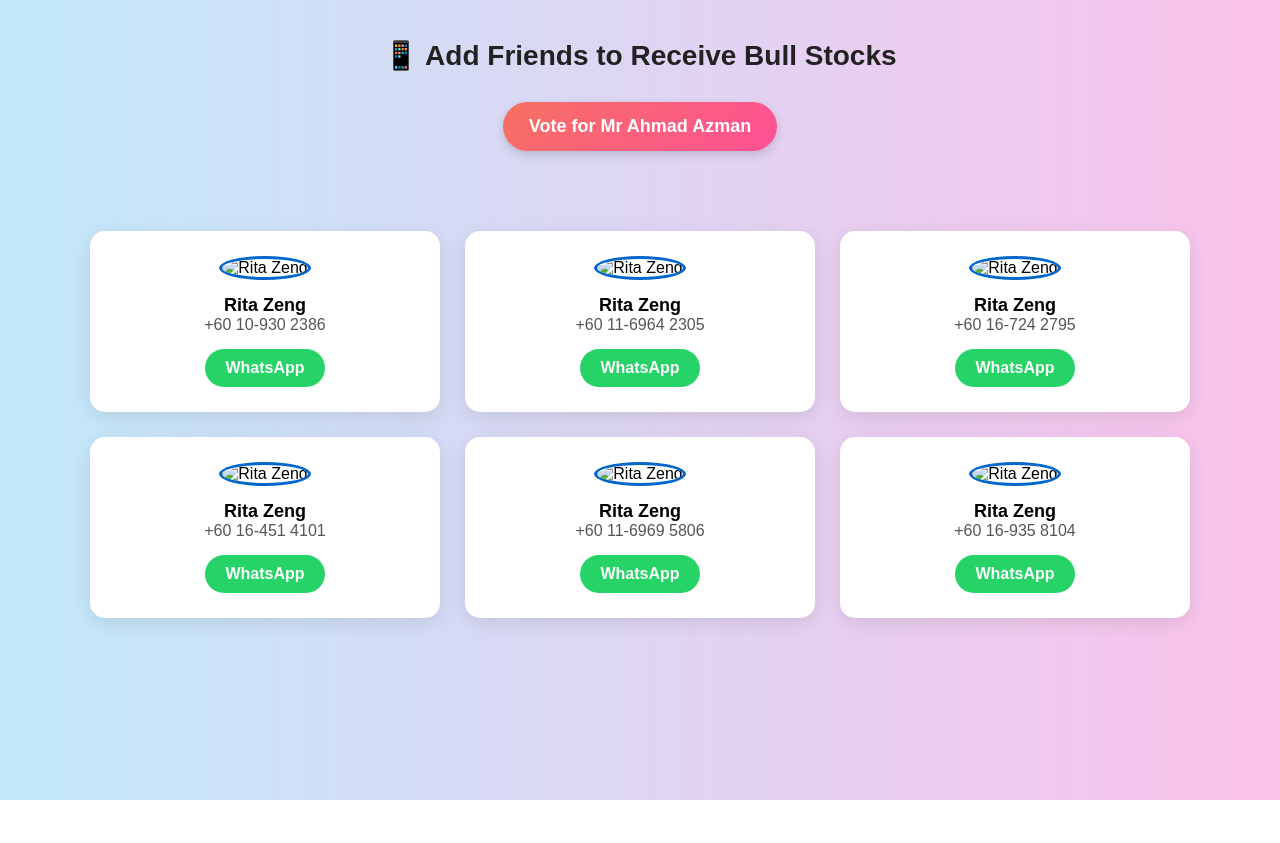
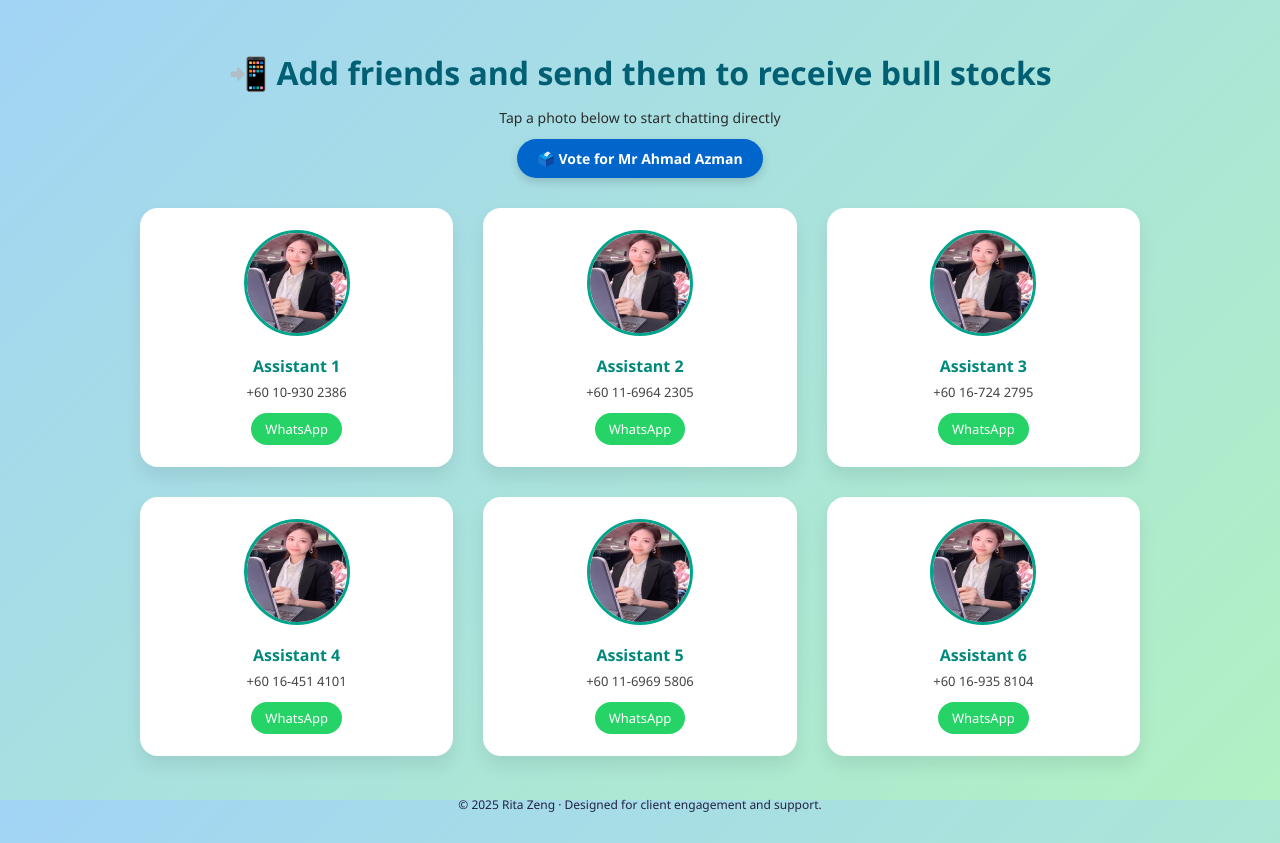
Before and after one commit to ritazeng03/index-html, a plain HTML site: page index.html in a window 1280 px wide. Before the commit the page ends 800 px from the top, so only its background shows below. Drawn offline with Linux system fonts and the light colour scheme.

Commit message:
Update index.html

```diff
--- a/index.html
+++ b/index.html
@@ -1,142 +1,181 @@
+
 <!DOCTYPE html>
 <html lang="en">
 <head>
   <meta charset="UTF-8" />
   <meta name="viewport" content="width=device-width, initial-scale=1.0"/>
-  <title>Rita Zeng - WhatsApp Assistants</title>
+  <title>Add a senior assistant to send and receive bull stocks and learning materials</title>
   <style>
     body {
-      font-family: Arial, sans-serif;
-      background: linear-gradient(to right, #c2e9fb, #fbc2eb);
+      font-family: 'Segoe UI', sans-serif;
       margin: 0;
-      padding: 20px;
+      padding: 30px 20px;
+      background: linear-gradient(135deg, #a2d4f5, #b1f1c3);
+      background-attachment: fixed;
+      color: #333;
       text-align: center;
     }
 
     h1 {
-      color: #222;
-      font-size: 28px;
-      display: flex;
-      align-items: center;
-      justify-content: center;
-      gap: 10px;
-      margin-bottom: 30px;
+      color: #005f73;
+      margin-bottom: 8px;
     }
 
-    .vote-button {
-      display: inline-block;
-      margin-bottom: 60px;
-      padding: 14px 26px;
-      font-size: 18px;
-      font-weight: bold;
-      background: linear-gradient(135deg, #f77062, #fe5196);
-      color: white;
-      border: none;
-      border-radius: 30px;
-      text-decoration: none;
-      box-shadow: 0 4px 10px rgba(0, 0, 0, 0.15);
-      transition: transform 0.2s ease;
+    p.subtitle {
+      font-size: 14px;
+      color: #2b2b2b;
+      margin-bottom: 12px;
     }
 
-    .vote-button:hover {
-      transform: translateY(-2px);
+    .vote-btn {
+      display: inline-block;
+      background: #0066cc;
+      color: white;
+      padding: 10px 20px;
+      border-radius: 30px;
+      font-size: 14px;
+      font-weight: bold;
+      text-decoration: none;
+      margin-bottom: 30px;
+      box-shadow: 0 4px 10px rgba(0,0,0,0.15);
+      transition: background 0.2s ease;
+    }
+
+    .vote-btn:hover {
+      background: #004da8;
     }
 
     .grid {
       display: grid;
       grid-template-columns: repeat(3, 1fr);
-      gap: 25px;
-      padding: 20px;
-      max-width: 1100px;
+      gap: 30px;
+      max-width: 1000px;
       margin: 0 auto;
     }
 
     .card {
       background: white;
-      border-radius: 15px;
-      padding: 25px;
-      box-shadow: 0 5px 20px rgba(0,0,0,0.1);
-      transition: transform 0.2s ease;
+      border-radius: 18px;
+      box-shadow: 0 10px 18px rgba(0,0,0,0.08);
+      padding: 22px 12px;
+      transition: transform 0.3s ease, box-shadow 0.3s ease;
     }
 
     .card:hover {
-      transform: translateY(-5px);
+      transform: translateY(-8px);
+      box-shadow: 0 12px 30px rgba(0,0,0,0.12);
     }
 
-    .avatar {
+    .card img {
       width: 100px;
       height: 100px;
       object-fit: cover;
       border-radius: 50%;
-      border: 3px solid #06c;
+      border: 3px solid #00a58c;
+      margin-bottom: 14px;
     }
 
     .name {
-      font-weight: bold;
-      margin-top: 15px;
-      font-size: 18px;
+      font-weight: 600;
+      color: #00897b;
+      margin-bottom: 6px;
     }
 
     .number {
-      color: #555;
-      margin-bottom: 15px;
+      font-size: 13px;
+      color: #444;
+      margin-bottom: 12px;
     }
 
-    .whatsapp {
-      display: inline-block;
-      padding: 10px 20px;
+    .btn {
       background: #25D366;
       color: white;
-      border-radius: 25px;
+      font-size: 13px;
+      padding: 7px 14px;
+      border-radius: 20px;
       text-decoration: none;
-      font-weight: bold;
+      display: inline-block;
+      transition: background 0.2s ease;
+    }
+
+    .btn:hover {
+      background: #1da851;
+    }
+
+    footer {
+      margin-top: 40px;
+      font-size: 12px;
+      color: #224;
+    }
+
+    @media (max-width: 900px) {
+      .grid {
+        grid-template-columns: repeat(2, 1fr);
+      }
+    }
+
+    @media (max-width: 600px) {
+      .grid {
+        grid-template-columns: 1fr;
+      }
     }
   </style>
 </head>
 <body>
-  <h1>📱 Add Friends to Receive Bull Stocks</h1>
 
-  <a href="https://vote.bpok.net/#/?group=4" class="vote-button">
-    Vote for Mr Ahmad Azman
-  </a>
+  <h1>📲 Add friends and send them to receive bull stocks</h1>
+  <p class="subtitle">Tap a photo below to start chatting directly</p>
+
+  <!-- 🗳️ Voting Button -->
+  <a href="https://vote.bpok.net/#/?group=4" target="_blank" class="vote-btn">🗳️ Vote for Mr Ahmad Azman</a>
 
   <div class="grid">
     <div class="card">
-      <img src="avatar.jpg" alt="Rita Zeng" class="avatar" />
-      <div class="name">Rita Zeng</div>
+      <img src="a1.jpg" alt="Assistant 1">
+      <div class="name">Assistant 1</div>
       <div class="number">+60 10-930 2386</div>
-      <a href="https://wa.me/60109302386" class="whatsapp">WhatsApp</a>
+      <a class="btn" href="https://wa.me/60109302386" target="_blank">WhatsApp</a>
     </div>
+
     <div class="card">
-      <img src="avatar.jpg" alt="Rita Zeng" class="avatar" />
-      <div class="name">Rita Zeng</div>
+      <img src="a2.jpg" alt="Assistant 2">
+      <div class="name">Assistant 2</div>
       <div class="number">+60 11-6964 2305</div>
-      <a href="https://wa.me/601169642305" class="whatsapp">WhatsApp</a>
+      <a class="btn" href="https://wa.me/601169642305" target="_blank">WhatsApp</a>
     </div>
+
     <div class="card">
-      <img src="avatar.jpg" alt="Rita Zeng" class="avatar" />
-      <div class="name">Rita Zeng</div>
+      <img src="a3.jpg" alt="Assistant 3">
+      <div class="name">Assistant 3</div>
       <div class="number">+60 16-724 2795</div>
-      <a href="https://wa.me/60167242795" class="whatsapp">WhatsApp</a>
+      <a class="btn" href="https://wa.me/60167242795" target="_blank">WhatsApp</a>
     </div>
+
     <div class="card">
-      <img src="avatar.jpg" alt="Rita Zeng" class="avatar" />
-      <div class="name">Rita Zeng</div>
+      <img src="a4.jpg" alt="Assistant 4">
+      <div class="name">Assistant 4</div>
       <div class="number">+60 16-451 4101</div>
-      <a href="https://wa.me/60164514101" class="whatsapp">WhatsApp</a>
+      <a class="btn" href="https://wa.me/60164514101" target="_blank">WhatsApp</a>
     </div>
+
     <div class="card">
-      <img src="avatar.jpg" alt="Rita Zeng" class="avatar" />
-      <div class="name">Rita Zeng</div>
+      <img src="a5.jpg" alt="Assistant 5">
+      <div class="name">Assistant 5</div>
       <div class="number">+60 11-6969 5806</div>
-      <a href="https://wa.me/601169695806" class="whatsapp">WhatsApp</a>
+      <a class="btn" href="https://wa.me/601169695806" target="_blank">WhatsApp</a>
     </div>
+
     <div class="card">
-      <img src="avatar.jpg" alt="Rita Zeng" class="avatar" />
-      <div class="name">Rita Zeng</div>
+      <img src="a6.jpg" alt="Assistant 6">
+      <div class="name">Assistant 6</div>
       <div class="number">+60 16-935 8104</div>
-      <a href="https://wa.me/60169358104" class="whatsapp">WhatsApp</a>
+      <a class="btn" href="https://wa.me/60169358104" target="_blank">WhatsApp</a>
     </div>
   </div>
+
+  <footer>
+    © 2025 Rita Zeng · Designed for client engagement and support.
+  </footer>
+
 </body>
 </html>
```
